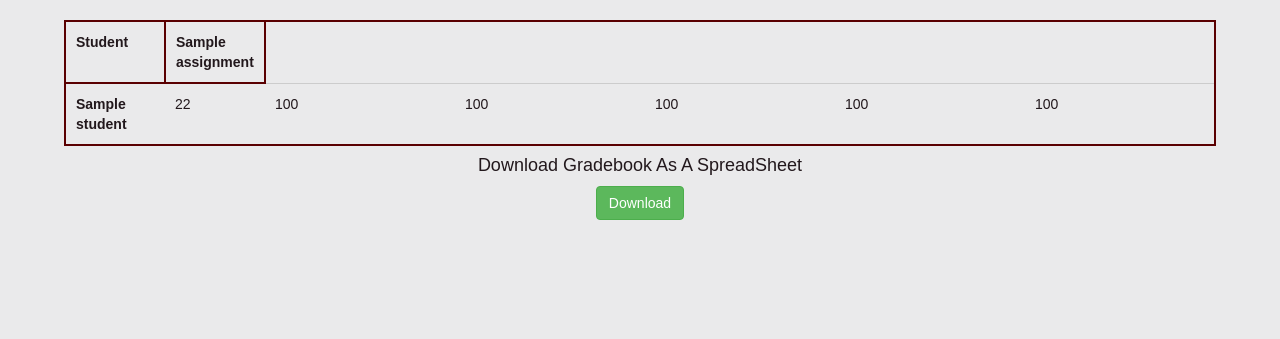
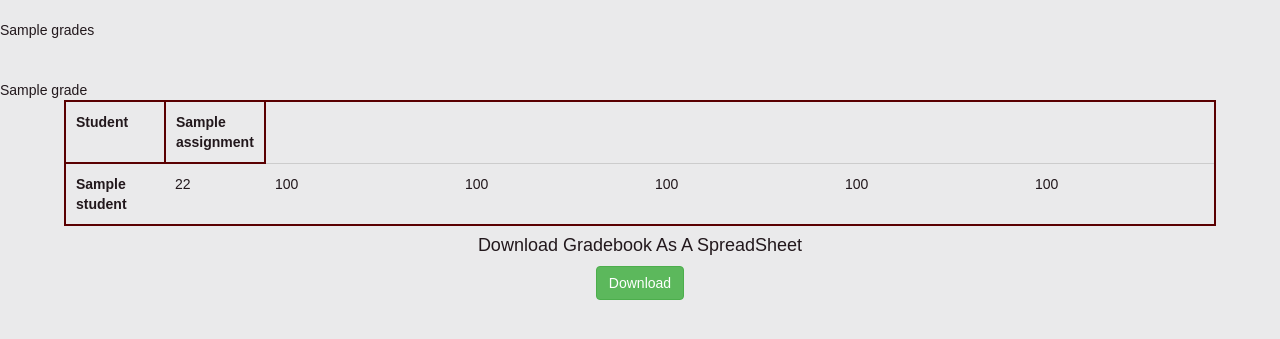
Before and after one commit to anyakeller/rocket-sammies, a Flask app: template templates/gradebook.html in a window 1280 px wide. Shown: the part 52-391 px from the top of the page. Run offline with Flask 2, Linux system fonts and the light colour scheme; the template is opened without the code that fills it: most values are stand-ins (such as "Sample title", 1, 10 or a date in 2020); some libraries are stand-ins or nearby versions.

Commit message:
tryin to figure this thing out

```diff
--- a/__init__.py
+++ b/__init__.py
@@ -107,8 +107,8 @@ def singleClassGradeBook(cid):
         grades[a["aid"]] = {}
         for grade in assig_grades:
             grades[a["aid"]][grade["sid"]] = grade
-
-    return render_template(DIR+"gradebook.html", klass=klass, students=students, assignments=assignments, grades=str(grades))
+    print grades
+    return render_template(DIR+"gradebook.html", klass=klass, students=students, assignments=assignments, grades=grades)
 
 @app.route("/class/<cid>/export/")
 def export_class(cid):
--- a/templates/gradebook.html
+++ b/templates/gradebook.html
@@ -5,6 +5,19 @@
     The `grades` variable is a dict of dicts, where grades[aid][sid] is
     the grade dict for assignment aid and student sid (given some aid and sid).
 -->
+
+{{ grades }}
+<br><br><br>
+
+{%for assignment in assignments%}
+{%for student in students%}
+  {{ grades[assignment['aid']][student['Student ID']] }}
+{% endfor %}
+{% endfor %}
+
+
+
+
 <div class="outer">
     <div class="inner">
         <table width="90%">
```
